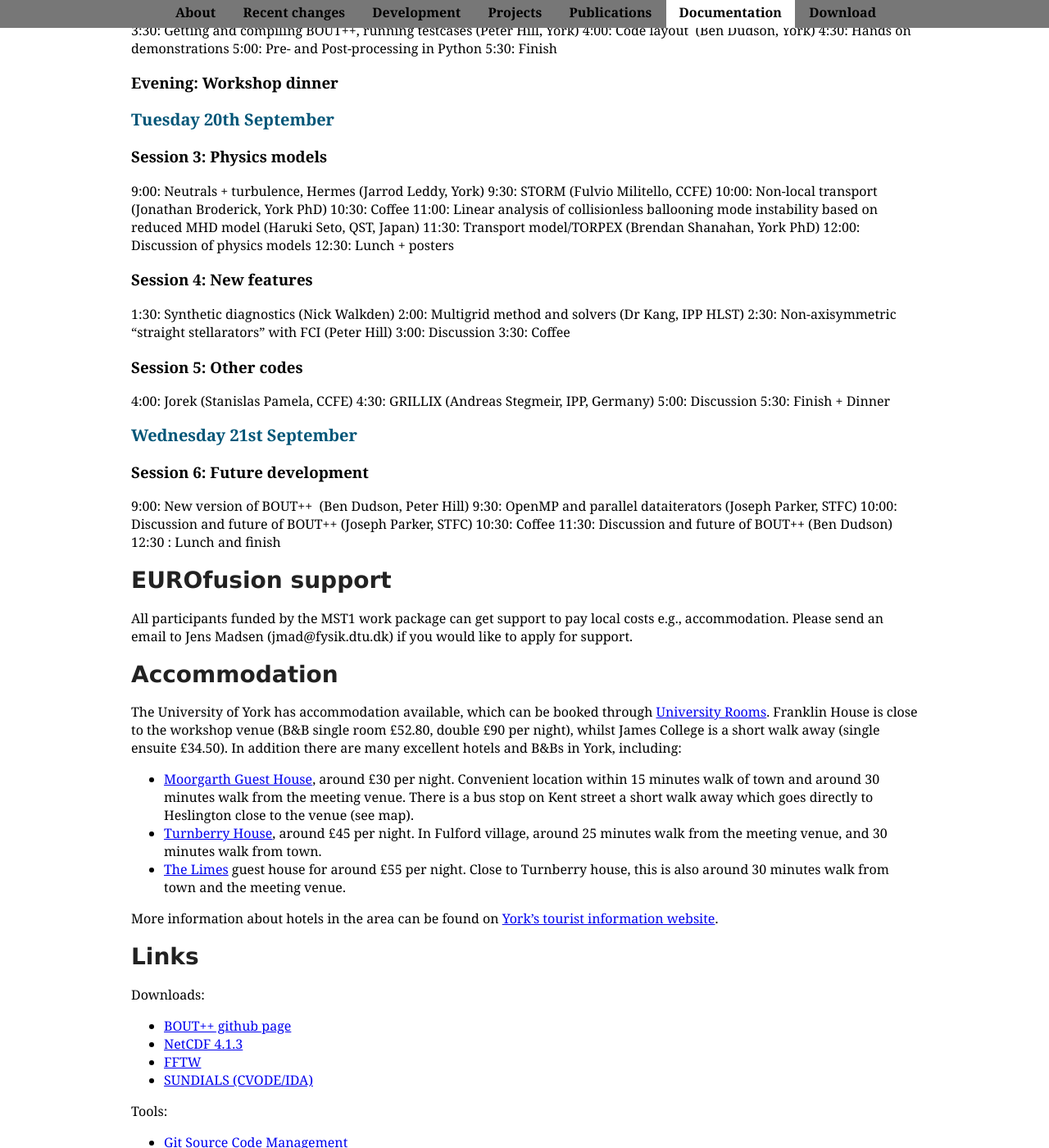
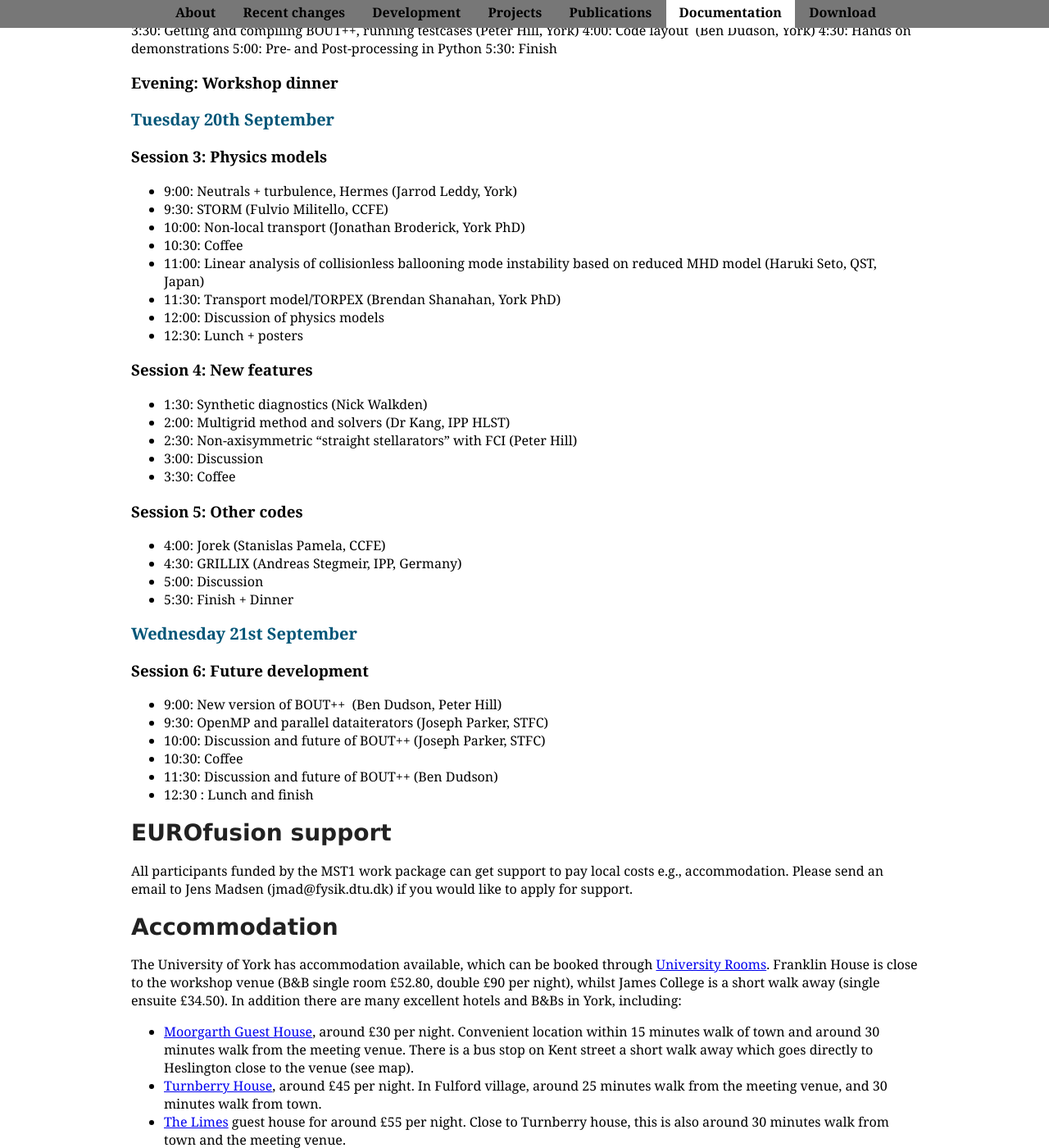
Before and after one commit to boutproject/boutproject.github.io, a Jekyll site: the page built from workshop2016.markdown, in a window 1280 px wide and 1400 px high, scrolled down 873 px. Shown: the whole window at 82% size. Built offline with Jekyll 4.4.1, drawn with Linux system fonts in a browser that asks for light colours; Markdown is read by kramdown in place of the engine named in the settings.

Commit message:
Adding bullet points

```diff
--- a/workshop2016.markdown
+++ b/workshop2016.markdown
@@ -49,40 +49,40 @@ The aim of this workshop is (1) to prepare researchers to use and further develo
 
 ### Session 3: Physics models
 
-9:00: Neutrals + turbulence, Hermes (Jarrod Leddy, York)
-9:30: STORM (Fulvio Militello, CCFE)
-10:00: Non-local transport (Jonathan Broderick, York PhD)
-10:30: Coffee
-11:00: Linear analysis of collisionless ballooning mode instability based on reduced MHD model (Haruki Seto, QST, Japan)
-11:30: Transport model/TORPEX (Brendan Shanahan, York PhD)
-12:00: Discussion of physics models
-12:30: Lunch + posters
+* 9:00: Neutrals + turbulence, Hermes (Jarrod Leddy, York)
+* 9:30: STORM (Fulvio Militello, CCFE)
+* 10:00: Non-local transport (Jonathan Broderick, York PhD)
+* 10:30: Coffee
+* 11:00: Linear analysis of collisionless ballooning mode instability based on reduced MHD model (Haruki Seto, QST, Japan)
+* 11:30: Transport model/TORPEX (Brendan Shanahan, York PhD)
+* 12:00: Discussion of physics models
+* 12:30: Lunch + posters
 
 ### Session 4: New features
 
-1:30: Synthetic diagnostics (Nick Walkden)
-2:00: Multigrid method and solvers (Dr Kang, IPP HLST)
-2:30: Non-axisymmetric “straight stellarators” with FCI (Peter Hill)
-3:00: Discussion
-3:30: Coffee
+* 1:30: Synthetic diagnostics (Nick Walkden)
+* 2:00: Multigrid method and solvers (Dr Kang, IPP HLST)
+* 2:30: Non-axisymmetric “straight stellarators” with FCI (Peter Hill)
+* 3:00: Discussion
+* 3:30: Coffee
 
 ### Session 5: Other codes
 
-4:00: Jorek (Stanislas Pamela, CCFE)
-4:30: GRILLIX (Andreas Stegmeir, IPP, Germany)
-5:00: Discussion
-5:30: Finish + Dinner
+* 4:00: Jorek (Stanislas Pamela, CCFE)
+* 4:30: GRILLIX (Andreas Stegmeir, IPP, Germany)
+* 5:00: Discussion
+* 5:30: Finish + Dinner
 
 ## Wednesday 21st September
 
 ### Session 6: Future development
 
-9:00: New version of BOUT++  (Ben Dudson, Peter Hill)
-9:30: OpenMP and parallel dataiterators (Joseph Parker, STFC)
-10:00: Discussion and future of BOUT++ (Joseph Parker, STFC)
-10:30: Coffee
-11:30: Discussion and future of BOUT++ (Ben Dudson)
-12:30 : Lunch and finish
+* 9:00: New version of BOUT++  (Ben Dudson, Peter Hill)
+* 9:30: OpenMP and parallel dataiterators (Joseph Parker, STFC)
+* 10:00: Discussion and future of BOUT++ (Joseph Parker, STFC)
+* 10:30: Coffee
+* 11:30: Discussion and future of BOUT++ (Ben Dudson)
+* 12:30 : Lunch and finish
 
 <a name="support"/>
 # EUROfusion support
```
